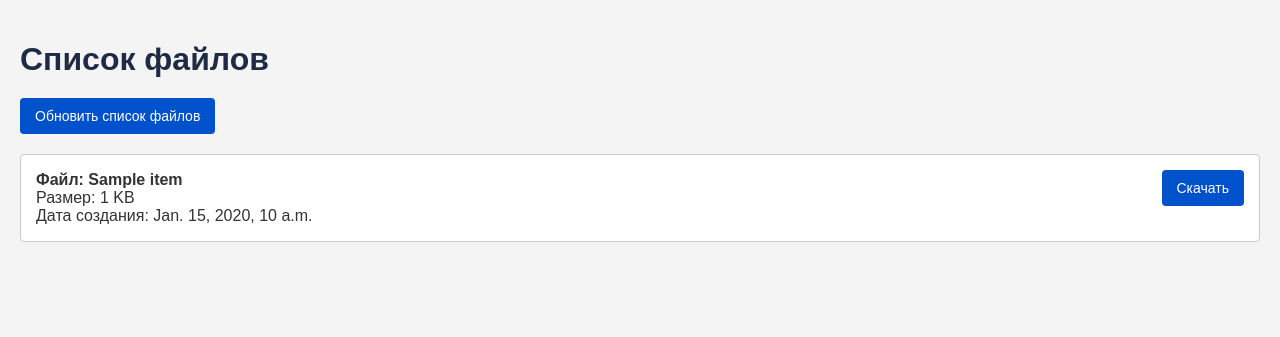
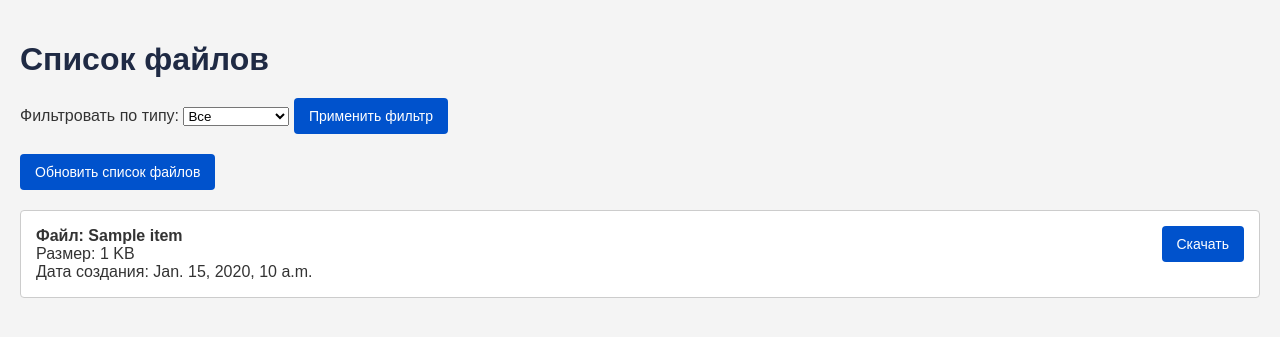
Before and after one commit to bigit22/yandex-disk-django, a Django app: template disk_app/templates/disk_app/list_files.html in a window 1280 px wide. Shown: the top 337 px of the page. Run offline with Django 4.2, Linux system fonts and the light colour scheme; the template is opened without the code that fills it: most values are stand-ins (such as "Sample title", 1, 10 or a date in 2020).

```diff
--- a/disk_app/templates/disk_app/index.html
+++ b/disk_app/templates/disk_app/index.html
@@ -28,11 +28,13 @@
             padding: 20px;
             border-radius: 8px;
             box-shadow: 0 2px 10px rgba(0, 0, 0, 0.1);
-            width: 300px;
+            max-width: 300px;
+            width: 100%;
             text-align: center;
         }
 
         input[type="text"] {
+            box-sizing: border-box; /* Чтобы избежать выхода за пределы */
             width: 100%;
             padding: 10px;
             margin-bottom: 10px;
--- a/disk_app/templates/disk_app/list_files.html
+++ b/disk_app/templates/disk_app/list_files.html
@@ -82,6 +82,22 @@
 <body>
 
     <h1>Список файлов</h1>
+
+    <!-- Форма фильтрации файлов -->
+    <form method="get" action="{% url 'list_files' %}">
+        {% csrf_token %}
+        <input type="hidden" name="public_key" value="{{ public_key }}">
+        <label for="media_type">Фильтровать по типу:</label>
+        <select id="media_type" name="media_type">
+            <option value="">Все</option>
+            <option value="document">Документы</option>
+            <option value="image">Изображения</option>
+            <option value="audio">Аудио</option>
+            <option value="video">Видео</option>
+        </select>
+        <button type="submit">Применить фильтр</button>
+    </form>
+
     <form method="post" action="{% url 'list_files' %}">
         {% csrf_token %}
         <input type="hidden" name="public_key" value="{{ public_key }}">
```
Also changed, not shown: disk_app/views.py (+30 -6 lines), mycegoproject/settings.py (+7 -0 lines).
